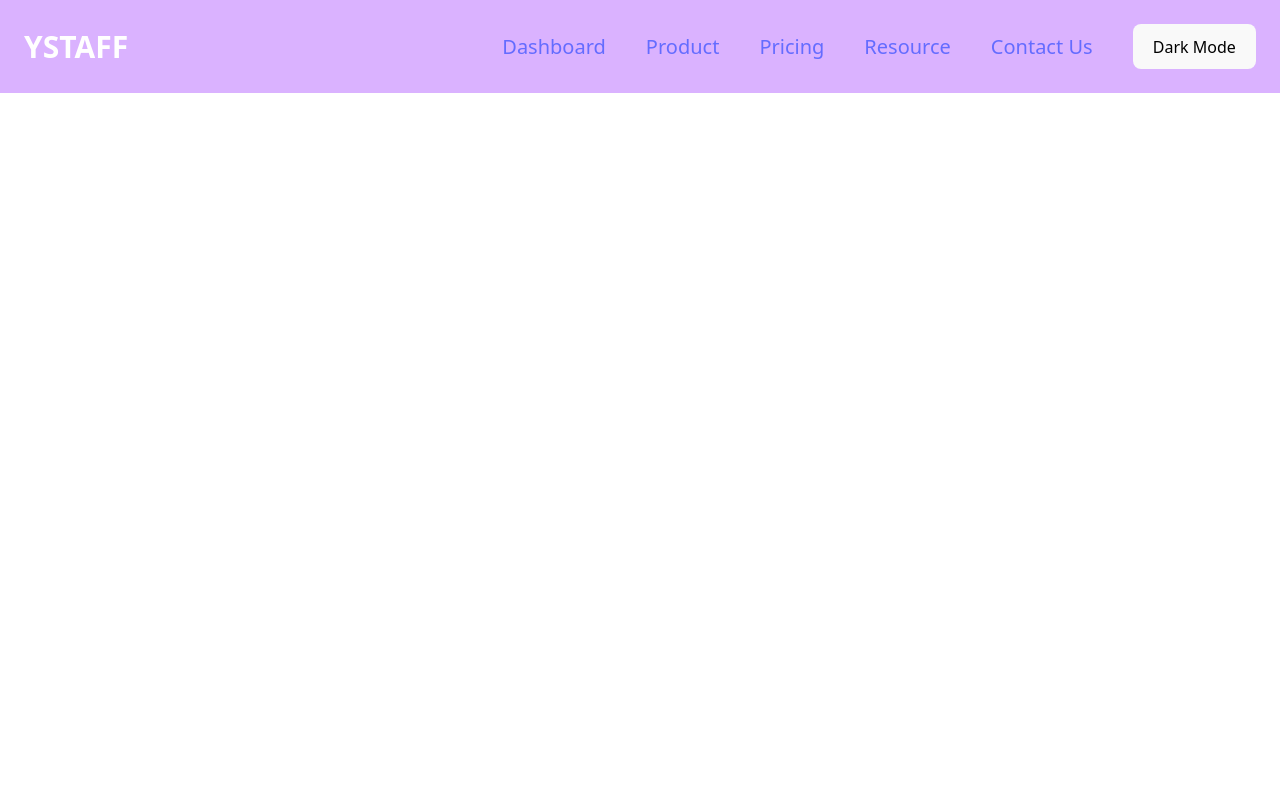
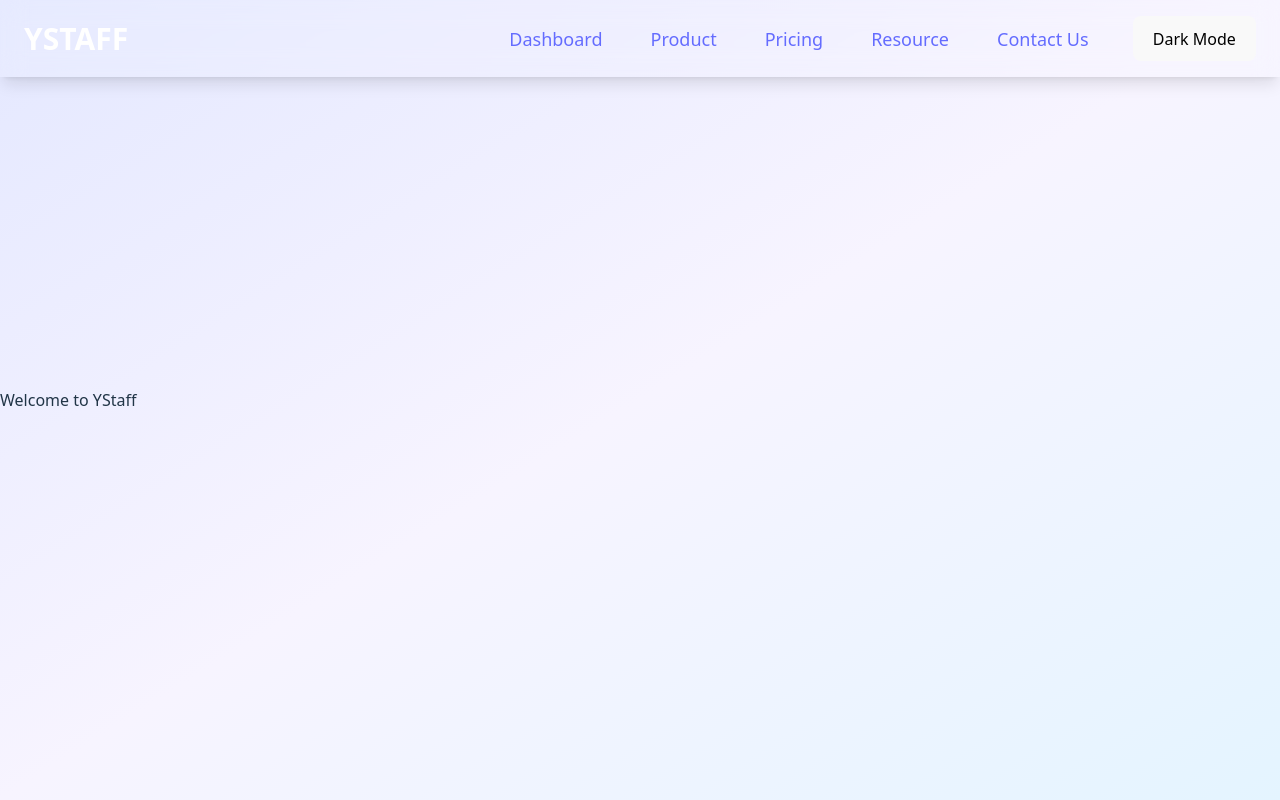
Before and after one commit to duttasusmita28/YStaff-Landing-Page, a React (Vite) app: page / in a window 1280 px wide. Built offline with nearby package versions, Linux system fonts and the light colour scheme.

Commit message:
Change the background color to linear gradient globally

```diff
--- a/src/App.jsx
+++ b/src/App.jsx
@@ -1,14 +1,16 @@
 import React from 'react'
 import Navbar from './Navbar/navbar'
+import Herosection from './Herosection/herosection'
 import { BrowserRouter } from 'react-router-dom';
 
 function App() {
   return (
-    <div className="min-h-screen bg-gradient-to-br from-[#e4e8ff] via-[#f7f4ff] to-[#e4f4ff] dark:from-gray-900 dark:via-gray-800 dark:to-gray-900">
       <BrowserRouter>
+      <div className="">
       <Navbar/>
+      <Herosection/>
+      </div>
       </BrowserRouter>
-    </div>
   )
 }
 
--- /dev/null
+++ b/src/Herosection/herosection.jsx
@@ -0,0 +1,9 @@
+import React from 'react'
+
+export default function herosection() {
+  return (
+    <div>
+      Welcome to YStaff
+    </div>
+  )
+}
--- a/src/Navbar/navbar.jsx
+++ b/src/Navbar/navbar.jsx
@@ -3,26 +3,26 @@ import { Link } from 'react-router-dom'
 
 export default function Navbar() {
   return (
-    <div className="min-h-screen bg-gradient-to-br from-[#e4e8ff] via-[#f7f4ff] to-[#e4f4ff] flex flex-col items-center justify-center">
-       <nav className="fixed top-0 left-0 w-full z-50 px-6 py-6 bg-purple-300 text-white dark:bg-gray-900 dark:text-white">
+    <div className="">
+       <nav className="fixed top-0 left-0 w-full z-50 px-6 py-4 bg-white/10 backdrop-blur-md shadow-lg text-white dark:bg-gray-900/30 dark:text-white">
         <div className="flex justify-between items-center font-bold">
             <h3 className=" text-white text-3xl">YSTAFF</h3>
             <div className="flex items-center">
-                <ul className="flex text-xl decoration-amber-50">
-                    <li className="mx-5">
-                        <Link to="/" className="cursor-pointer hover:text-2xl hover:placeholder:">Dashboard</Link>
+                <ul className="flex text-lg decoration-amber-50">
+                    <li className="mx-6">
+                        <Link to="/" className="cursor-pointer hover:text-xl hover:placeholder:">Dashboard</Link>
                     </li>
-                    <li className="mx-5">
-                        <Link to="/" className="cursor-pointe  hover:text-2xl hover:placeholder:">Product</Link>
+                    <li className="mx-6">
+                        <Link to="/" className="cursor-pointe  hover:text-xl hover:placeholder:">Product</Link>
                     </li>
-                    <li className="mx-5">
-                        <Link to="/" className="cursor-pointe  hover:text-2xl hover:placeholder:">Pricing</Link>
+                    <li className="mx-6">
+                        <Link to="/" className="cursor-pointe  hover:text-xl hover:placeholder:">Pricing</Link>
                     </li>
-                    <li className="mx-5">
-                        <Link to="/" className="cursor-pointer hover:text-2xl hover:placeholder:">Resource</Link>
+                    <li className="mx-6">
+                        <Link to="/" className="cursor-pointer hover:text-xl hover:placeholder:">Resource</Link>
                     </li>
-                    <li className="mx-5">
-                        <Link to="/" className="cursor-pointer hover:text-2xl hover:placeholder:">Contact Us</Link>
+                    <li className="mx-6">
+                        <Link to="/" className="cursor-pointer hover:text-xl hover:placeholder:">Contact Us</Link>
                     </li>
                 </ul>
                 <button id="toggle-dark"
--- a/src/index.css
+++ b/src/index.css
@@ -13,6 +13,18 @@
   -webkit-font-smoothing: antialiased;
   -moz-osx-font-smoothing: grayscale;
 }
+
+body {
+  margin: 0;
+  min-height: 100vh;
+  background: linear-gradient(to bottom right, #e4e8ff, #f7f4ff, #e4f4ff);
+  background-attachment: fixed;
+  background-repeat: no-repeat;
+  background-size: cover;
+  display: flex;
+  place-items: center;
+}
+
 
 a {
   font-weight: 500;
```
